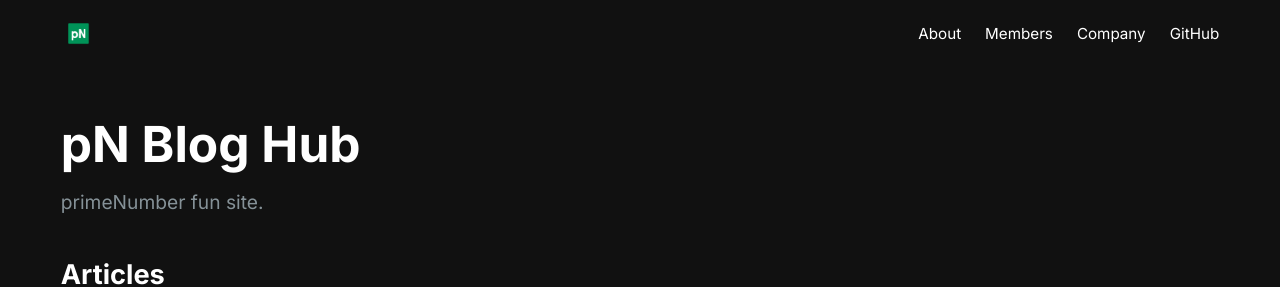
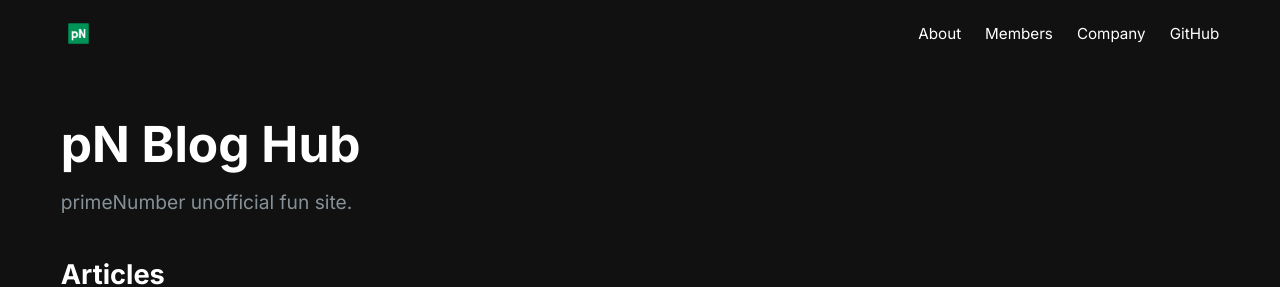
Before and after one commit to tk3fftk/pN-blog-hub, a Next.js app: page / in a window 1280 px wide. Shown: the top 287 px of the page. Built offline with nearby package versions, Linux system fonts and the light colour scheme.

Commit message:
Add Members (#5)
* update members

* modify about

* add favicon

* update about

```diff
--- a/members.ts
+++ b/members.ts
@@ -2,10 +2,31 @@
 
 export const members: Member[] = [
   {
+    id: "trocco_blog",
+    name: "TROCCO Blog",
+    role: "Blog",
+    bio: "TROCCO Blog",
+    avatarSrc: "/avatars/trocco.png",
+    sources: ["https://blog.trocco.io/feed"],
+    twitterUsername: "trocco_jp",
+    githubUsername: "trocco-io",
+    websiteUrl: "https://blog.trocco.io",
+  },
+  {
+    id: "pn_blog",
+    name: "primeNumber Blog",
+    role: "Blog",
+    bio: "primeNumber Blog",
+    avatarSrc: "/logo.png",
+    sources: ["https://note.primenumber.co.jp/rss"],
+    twitterUsername: "primeNumberinc",
+    websiteUrl: "https://note.primenumber.co.jp/",
+  },
+  {
     id: "tk3fftk",
     name: "Hiroki Takatsuka",
     role: "SRE",
-    bio: "Site Reliability Engineer.",
+    bio: "SRE",
     avatarSrc:
       "https://pbs.twimg.com/profile_images/1696407915555688448/wPADdvGj_400x400.jpg",
     sources: [
@@ -17,14 +38,145 @@
     githubUsername: "tk3fftk",
   },
   {
-    id: "trocco_blog",
-    name: "TROCCO Blog",
-    role: "Blog",
-    bio: "TROCCO Blog",
-    avatarSrc: "/avatars/trocco.png",
-    sources: ["https://blog.trocco.io/feed"],
-    twitterUsername: "trocco_jp",
-    githubUsername: "trocco-io",
-    websiteUrl: "https://blog.trocco.io",
+    id: "gtnao",
+    name: "n.nakane",
+    role: "Software Engineer",
+    bio: "Software Engineer",
+    avatarSrc: "https://avatars.githubusercontent.com/u/25474324?v=4",
+    sources: [
+      "https://zenn.dev/gtnao/feed",
+      "https://note.com/gtnao/rss",
+      "https://qiita.com/gtnao0219/feed",
+    ],
+    twitterUsername: "gtnao",
+    githubUsername: "gtnao",
+  },
+  {
+    id: "lana2548",
+    name: "Takaki Ihara",
+    role: "Senior Data Engineer",
+    bio: "Senior Data Engineer",
+    avatarSrc:
+      "https://qiita-user-profile-images.imgix.net/https%3A%2F%2Fs3-ap-northeast-1.amazonaws.com%2Fqiita-image-store%2F0%2F333022%2F94bc0204fbe830d3b9bf586cdeef2c61b9f6b89c%2Fx_large.png%3F1704773198?ixlib=rb-4.0.0&auto=compress%2Cformat&lossless=0&w=128&s=f9472964e0de55c33eaf31a74960b045",
+    sources: [
+      "https://zenn.dev/lana2548/feed",
+      "https://qiita.com/Lana2548_t/feed",
+    ],
+    twitterUsername: "l4_nq_t__",
+    githubUsername: "lana2548",
+  },
+  {
+    id: "mshr_dec",
+    name: "MSHR-Dec",
+    role: "SRE",
+    bio: "SRE",
+    avatarSrc: "https://avatars.githubusercontent.com/u/47933359?v=4",
+    sources: [
+      "https://zenn.dev/mshr_dec/feed",
+      "https://qiita.com/MSHR-Dec/feed",
+    ],
+    githubUsername: "mshr_dec",
+  },
+  {
+    id: "kekekenta",
+    name: "Kenta Suzuki",
+    role: "CTO",
+    bio: "CTO",
+    avatarSrc:
+      "https://assets.st-note.com/production/uploads/images/80259131/profile_9761428b8553d153d986492377b348fd.jpeg?width=4000&height=4000&fit=bounds&format=jpg&quality=90",
+    sources: ["https://note.com/kekekenta/rss"],
+    twitterUsername: "kekekenta",
+    githubUsername: "kekekenta",
+  },
+  {
+    id: "mnmandahalf",
+    name: "mnmandahalf",
+    role: "Software Engineer",
+    bio: "Software Engineer",
+    avatarSrc: "https://avatars.githubusercontent.com/u/15196363?v=4",
+    sources: [
+      "https://zenn.dev/mnmandahalf/feed",
+      "https://note.com/mnmandahalf/rss",
+      "https://qiita.com/mnmandahalf/feed",
+    ],
+    twitterUsername: "mnmandahalf",
+    githubUsername: "mnmandahalf",
+  },
+  {
+    id: "d",
+    name: "SoySoySoyB",
+    role: "Data Engineer",
+    bio: "Data Engineer",
+    avatarSrc:
+      "https://pbs.twimg.com/profile_images/1226548905287938050/W4kTVp8F_400x400.jpg",
+    sources: [
+      "https://note.com/SoySoySoyB/rss",
+      "https://qiita.com/SoySoySoyB/feed",
+    ],
+    twitterUsername: "SoySoySoyB",
+  },
+  {
+    id: "wakama1994",
+    name: "wakama1994",
+    role: "Data Engineer",
+    bio: "Data Engineer",
+    avatarSrc: "https://avatars.githubusercontent.com/u/92314128?v=4",
+    sources: [
+      "https://note.com/Wakama1994/rss",
+      "https://qiita.com/wakama1994/feed",
+    ],
+    twitterUsername: "Wakama1994",
+  },
+  {
+    id: "katamotokosuke",
+    name: "katamotokosuke",
+    role: "Software Engineer",
+    bio: "Software Engineer",
+    avatarSrc:
+      "https://qiita-user-profile-images.imgix.net/https%3A%2F%2Fs3-ap-northeast-1.amazonaws.com%2Fqiita-image-store%2F0%2F155328%2Fa7dcdc64affdc6bedb1f2c56d58f5ae207c1bb36%2Flarge.png%3F1592628886?ixlib=rb-4.0.0&auto=compress%2Cformat&lossless=0&w=128&s=8e0b7f75788359ab8878d4941f495084",
+    sources: ["https://qiita.com/katamotokosuke/feed"],
+  },
+  {
+    id: "yam_dr",
+    name: "yamaken",
+    role: "CIO",
+    bio: "CIO",
+    avatarSrc:
+      "https://pbs.twimg.com/profile_images/1220366370736525313/PCZ9Arx6_400x400.jpg",
+    sources: [
+      "https://note.com/pn_yamaken/rss",
+      "https://qiita.com/yam_dr/feed",
+    ],
+    twitterUsername: "yam_dr",
+  },
+  {
+    id: "komit08",
+    name: "Takato Komiyama",
+    role: "Data Engineer",
+    bio: "Data Engineer",
+    avatarSrc:
+      "https://pbs.twimg.com/profile_images/1643833833651945472/_BqgDOyM_400x400.jpg",
+    sources: ["https://qiita.com/Komi9T/feed"],
+    twitterUsername: "komit08",
+  },
+  {
+    id: "knuna_t",
+    name: "Kana Kitagawa/たいがー🐯",
+    role: "Community Manager",
+    bio: "Community Manager",
+    avatarSrc:
+      "https://pbs.twimg.com/profile_images/1790757932969365505/fYytJNyS_400x400.jpg",
+    sources: ["https://note.com/tiger_pn/rss"],
+    twitterUsername: "knuna_t",
+  },
+  {
+    id: "imooo67",
+    name: "mai ishikawa",
+    role: "HR",
+    bio: "HR",
+    avatarSrc:
+      "https://assets.st-note.com/production/uploads/images/93147774/profile_8a0e14584bf6f2779cce0b7117323fc8.jpg?width=4000&height=4000&fit=bounds&format=jpg&quality=90",
+    sources: ["https://note.com/imooo67/rss"],
+    twitterUsername: "m37pN",
   },
 ];
--- a/site.config.ts
+++ b/site.config.ts
@@ -2,12 +2,12 @@
   siteMeta: {
     title: "pN Blog Hub",
     teamName: "primeNumber Inc.",
-    description: "primeNumber fun site.",
+    description: "primeNumber unofficial fun site.",
   },
   siteRoot:
     process.env.NODE_ENV === "production"
-      ? "https://team-blog-hub.vercel.app"
-      : "http://localhost:3000",
+      ? "https://pn-blog-hub.pages.dev"
+      : "http://localhost:8788",
   headerLinks: [
     {
       title: "About",
```
Also changed, not shown: src/components/PostList.tsx (+5 -3 lines), src/pages/about.tsx (+2 -11 lines), 1 other file (tests, documents, lock files or other folders).
